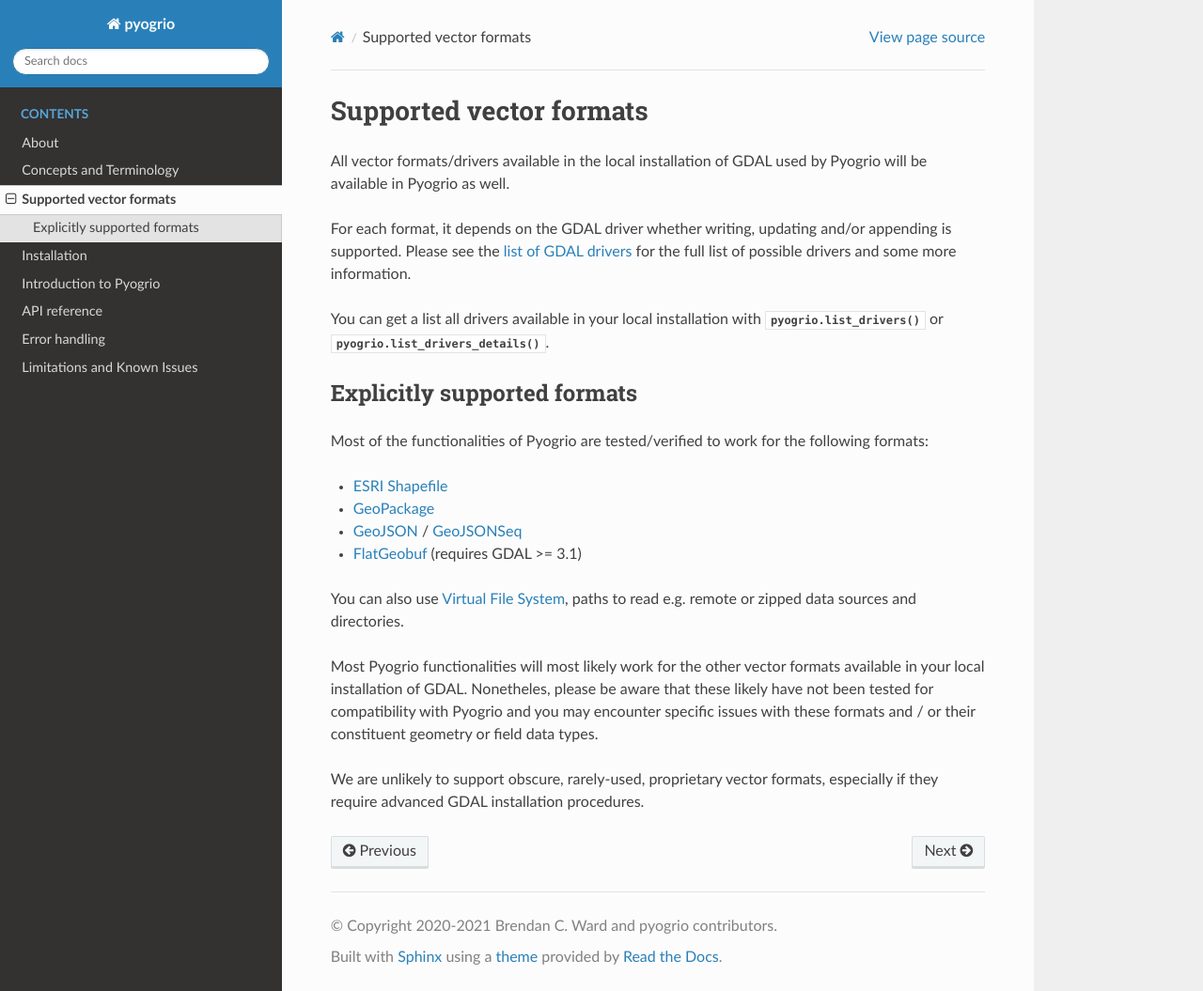
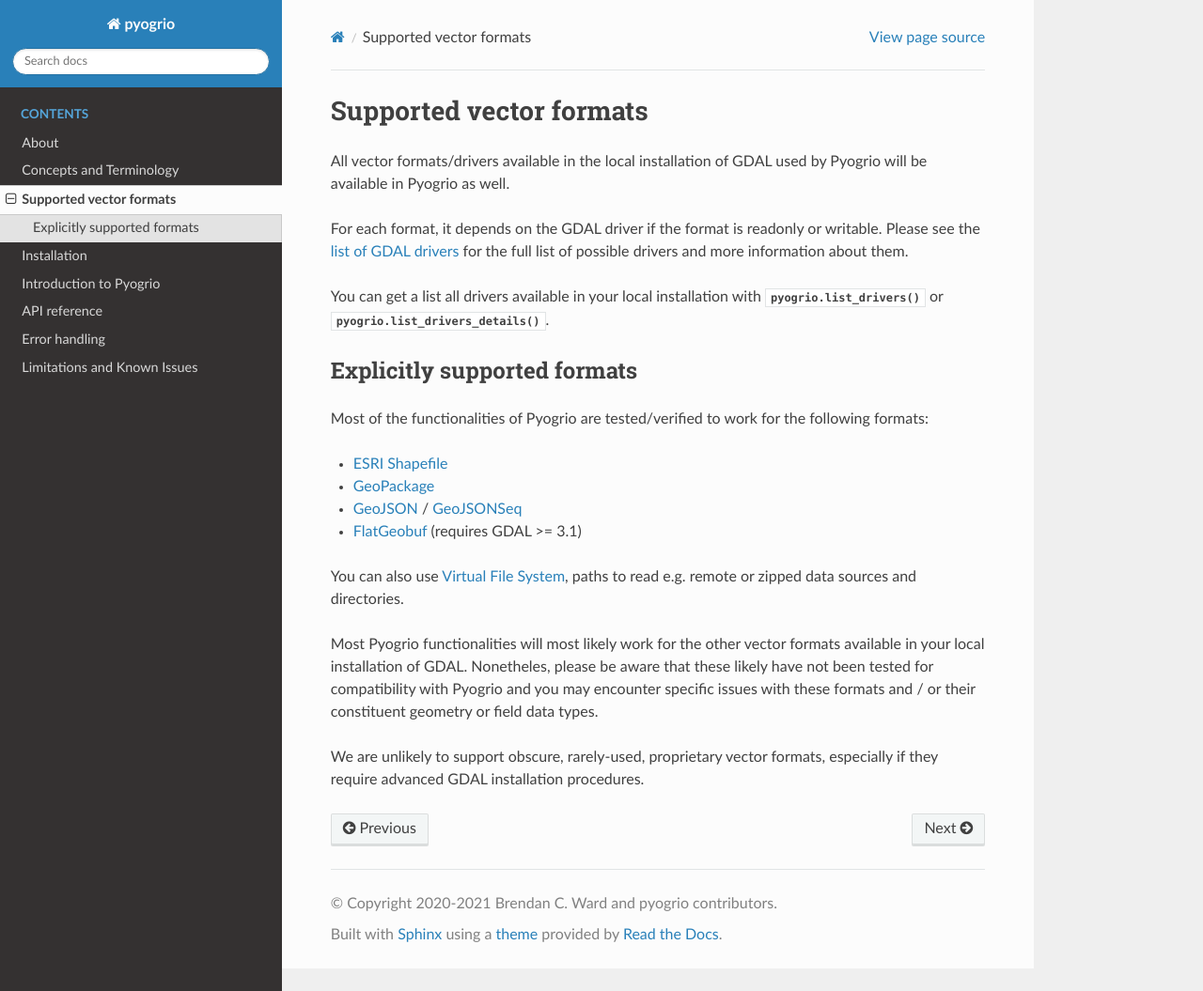
Before and after one commit to geopandas/pyogrio, a Sphinx documentation site: the page built from docs/source/supported_formats.md, in a window 1280 px wide and 1055 px high. Shown: the whole window at 94% size. Built offline with Sphinx 7.4.7 and the Read the Docs theme 3.1.0, drawn with Linux system fonts in a browser that asks for light colours; the version number could not be read and is left out.

```diff
--- a/docs/source/supported_formats.md
+++ b/docs/source/supported_formats.md
@@ -3,10 +3,10 @@
 All vector formats/drivers available in the local installation of GDAL used
 by Pyogrio will be available in Pyogrio as well.
 
-For each format, it depends on the GDAL driver whether writing, updating and/or
-appending is supported. Please see the
+For each format, it depends on the GDAL driver if the format is readonly or
+writable. Please see the
 [list of GDAL drivers](https://gdal.org/drivers/vector/index.html) for the full
-list of possible drivers and some more information.
+list of possible drivers and more information about them.
 
 You can get a list all drivers available in your local installation with
 {func}`pyogrio.list_drivers` or {func}`pyogrio.list_drivers_details`.
```
Also changed, not shown: 2 other files.
